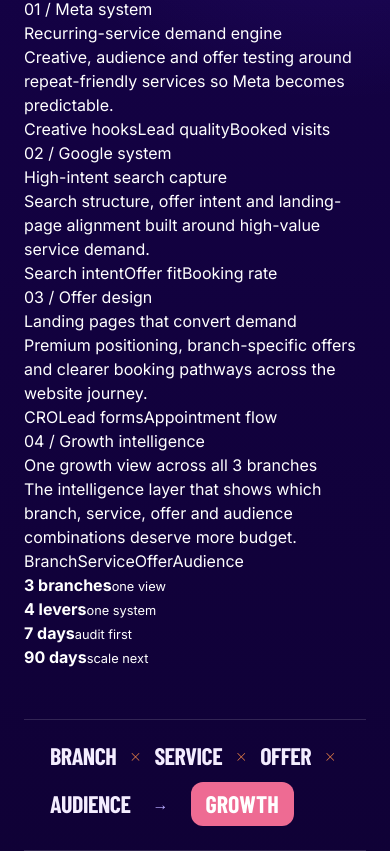
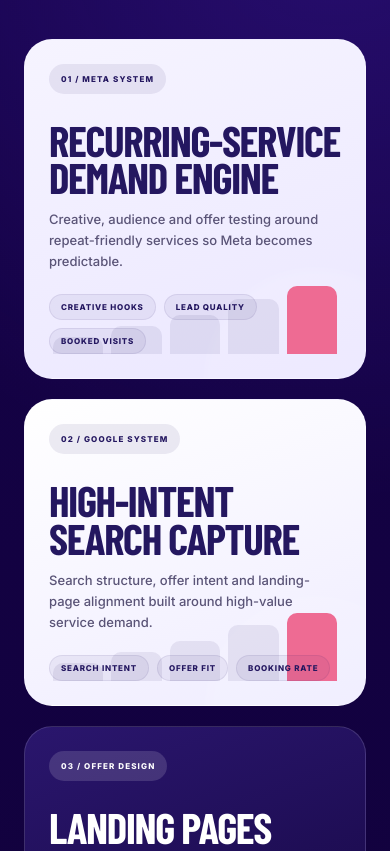
Before and after one commit to Growth-Escalators/blush-n-curls-proposal, a Next.js app: page / in a window 390 px wide. Shown: the part 4553-5404 px from the top of the page. Built offline with nearby package versions, Linux system fonts and the light colour scheme; a web font is replaced by a local one.

Commit message:
Refine bento proof section and reference-inspired visual rhythm

```diff
--- a/src/components/ProposalReference.module.css
+++ b/src/components/ProposalReference.module.css
@@ -100,16 +100,39 @@
 .intelligenceIntro { display: grid; grid-template-columns: 1.05fr .75fr; gap: 70px; align-items: end; }
 .intelligenceIntro h2 { color: #fff; }
 .intelligenceIntro > p { max-width: 510px; margin: 0 0 8px auto; color: #d8d0ff; font: 500 15px/1.7 var(--font-inter),sans-serif; }
-.equation { margin: clamp(50px,6vw,84px) 0 34px; padding: 24px 26px; display: flex; flex-wrap: wrap; align-items: center; justify-content: center; gap: 14px; border-block: 1px solid var(--light-line); }
+.proofGrid { margin-top: clamp(42px,5vw,60px); display: grid; grid-template-columns: repeat(2,minmax(0,1fr)); gap: 20px; }
+.proofCard { position: relative; min-height: 280px; padding: 28px; border-radius: 28px; overflow: hidden; border: 1px solid rgba(255,255,255,.14); }
+.proofCard::before { content: ""; position: absolute; width: 220px; height: 220px; right: -60px; bottom: -110px; border-radius: 50%; background: rgba(255,255,255,.12); filter: blur(4px); }
+.proofCardLight { color: var(--ink); background: linear-gradient(160deg,#f6f4ff 0%,#ebe7ff 100%); border-color: rgba(255,255,255,.18); }
+.proofCardSoft { color: var(--ink); background: linear-gradient(160deg,#ffffff 0%,#efecff 100%); border-color: rgba(255,255,255,.2); }
+.proofCardDark { color: #fff; background: linear-gradient(160deg,#2a166d 0%,#13053d 100%); }
+.proofCardFeature { color: #fff; background: linear-gradient(135deg,#5d35ff 0%,#1a065b 100%); }
+.proofCardWide { grid-column: 1 / -1; min-height: 240px; }
+.proofLabel { position: relative; z-index: 2; display: inline-flex; align-items: center; min-height: 30px; padding: 0 12px; border-radius: 999px; background: rgba(255,255,255,.14); font: 800 8px/1 var(--font-inter),sans-serif; letter-spacing: .14em; text-transform: uppercase; }
+.proofCardLight .proofLabel, .proofCardSoft .proofLabel { color: var(--ink); background: rgba(36,23,96,.08); }
+.proofContent { position: relative; z-index: 2; margin-top: 28px; }
+.proofCardWide .proofContent { display: grid; grid-template-columns: 1.1fr .9fr; gap: 28px; align-items: end; }
+.proofCard h3 { margin: 0 0 12px; font: 800 clamp(32px,3.7vw,52px)/.88 var(--font-barlow),sans-serif; letter-spacing: -.03em; text-transform: uppercase; }
+.proofCopy { max-width: 420px; margin: 0; color: rgba(255,255,255,.78); font: 500 13px/1.62 var(--font-inter),sans-serif; }
+.proofCardLight .proofCopy, .proofCardSoft .proofCopy { color: #5a5477; }
+.proofMetrics { margin-top: 22px; display: flex; flex-wrap: wrap; gap: 8px; }
+.proofMetrics span { padding: 8px 11px; border-radius: 999px; background: rgba(255,255,255,.1); border: 1px solid rgba(255,255,255,.14); color: inherit; font: 800 8px/1 var(--font-inter),sans-serif; letter-spacing: .1em; text-transform: uppercase; }
+.proofCardLight .proofMetrics span, .proofCardSoft .proofMetrics span { background: rgba(36,23,96,.06); border-color: rgba(36,23,96,.08); }
+.proofFeatureStats { display: grid; grid-template-columns: repeat(2,minmax(0,1fr)); gap: 10px; }
+.proofFeatureStats div { min-height: 82px; padding: 16px 18px; display: flex; flex-direction: column; justify-content: center; border-radius: 18px; background: rgba(255,255,255,.1); border: 1px solid rgba(255,255,255,.12); }
+.proofFeatureStats strong { font: 800 24px/.9 var(--font-barlow),sans-serif; text-transform: uppercase; }
+.proofFeatureStats small { margin-top: 8px; color: rgba(255,255,255,.76); font: 800 8px/1.2 var(--font-inter),sans-serif; letter-spacing: .13em; text-transform: uppercase; }
+.proofBarVisual { position: absolute; left: 28px; right: 28px; bottom: 24px; height: 68px; display: flex; gap: 8px; align-items: end; }
+.proofBarVisual i { flex: 1; border-radius: 10px 10px 0 0; background: rgba(255,255,255,.22); }
+.proofBarVisual i:nth-child(1){height:26%}.proofBarVisual i:nth-child(2){height:42%}.proofBarVisual i:nth-child(3){height:58%}.proofBarVisual i:nth-child(4){height:82%}.proofBarVisual i:nth-child(5){height:100%;background:var(--berry)}
+.proofCardLight .proofBarVisual i, .proofCardSoft .proofBarVisual i { background: rgba(36,23,96,.08); }
+.proofCardLight .proofBarVisual i:nth-child(5), .proofCardSoft .proofBarVisual i:nth-child(5) { background: var(--berry); }
+.proofCardWide .proofBarVisual { width: 220px; left: auto; right: 28px; }
+.equation { margin: clamp(34px,4vw,48px) 0 0; padding: 24px 26px; display: flex; flex-wrap: wrap; align-items: center; justify-content: center; gap: 14px; border-block: 1px solid var(--light-line); }
 .equation span { color: #f4edff; font: 800 clamp(25px,2.8vw,41px)/1 var(--font-barlow),sans-serif; letter-spacing: -.02em; }
 .equation b { color: var(--gold); font: 600 20px/1 var(--font-playfair),serif; }
 .equation i { margin: 0 8px; color: #b8abff; font-style: normal; }
 .equation strong { padding: 10px 15px; border-radius: 12px; background: var(--berry); font: 800 24px/1 var(--font-barlow),sans-serif; }
-.intelligenceGrid { display: grid; grid-template-columns: repeat(4,1fr); gap: 18px; }
-.intelligenceGrid article { min-height: 245px; padding: 26px; border: 1px solid var(--light-line); border-radius: 22px; background: rgba(255,255,255,.04); }
-.intelligenceGrid article > span { color: var(--gold); font: 800 10px/1 var(--font-inter),sans-serif; letter-spacing: .16em; }
-.intelligenceGrid h3 { margin: 44px 0 12px; font: 800 30px/.9 var(--font-barlow),sans-serif; text-transform: uppercase; letter-spacing: -.025em; }
-.intelligenceGrid p { margin: 0; color: #c8bdf8; font: 500 12px/1.58 var(--font-inter),sans-serif; }
 
 .roadmapSection { padding: clamp(106px,10vw,158px) 0; background: #f5f1eb; }
 .roadmapIntro { display: grid; grid-template-columns: 1.05fr .75fr; gap: 60px; align-items: end; }
@@ -223,7 +246,10 @@
   .heroShell { grid-template-columns: 1fr .9fr; }
   .heroCopy h1 { font-size: clamp(66px,9vw,105px); }
   .leverCard { min-height: 350px; }
-  .intelligenceGrid { grid-template-columns: repeat(2,1fr); }
+  .proofGrid { grid-template-columns: 1fr; }
+  .proofCardWide { grid-column: auto; }
+  .proofCardWide .proofContent { grid-template-columns: 1fr; }
+  .proofCardWide .proofBarVisual { position: relative; left: 0; right: 0; width: auto; margin-top: 24px; }
   .timeline { grid-template-columns: repeat(2,1fr); }
   .timeline article:nth-child(2) { border-right: 0; }
   .timeline article:nth-child(-n+2) { border-bottom: 1px solid var(--line); }
@@ -288,7 +314,9 @@
   .centerIntro h2, .intelligenceIntro h2, .roadmapIntro h2, .lifecycleTop h2, .ctaCopy h2 { font-size: clamp(52px,15vw,72px); }
   .leverGrid { grid-template-columns: 1fr; }
   .leverCard { min-height: 330px; }
-  .intelligenceGrid { grid-template-columns: 1fr; }
+  .proofCard { min-height: 260px; padding: 24px; }
+  .proofCard h3 { font-size: clamp(28px,11vw,44px); }
+  .proofFeatureStats { grid-template-columns: 1fr 1fr; }
   .equation { justify-content: flex-start; }
   .equation span { font-size: 24px; }
   .timeline { grid-template-columns: 1fr; border-radius: 22px; }
```
